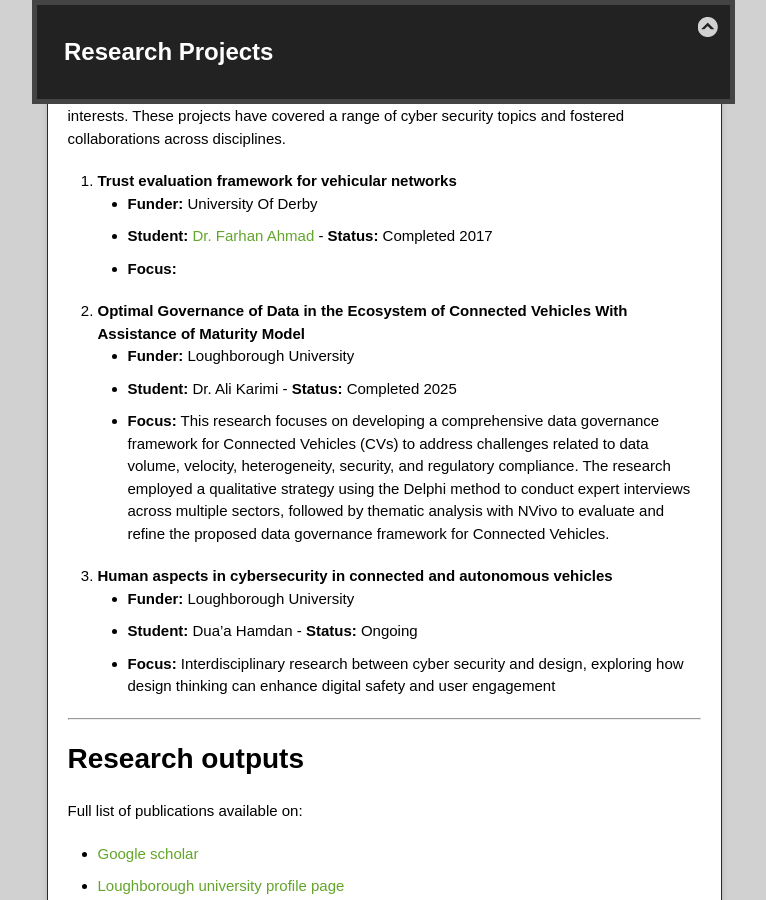
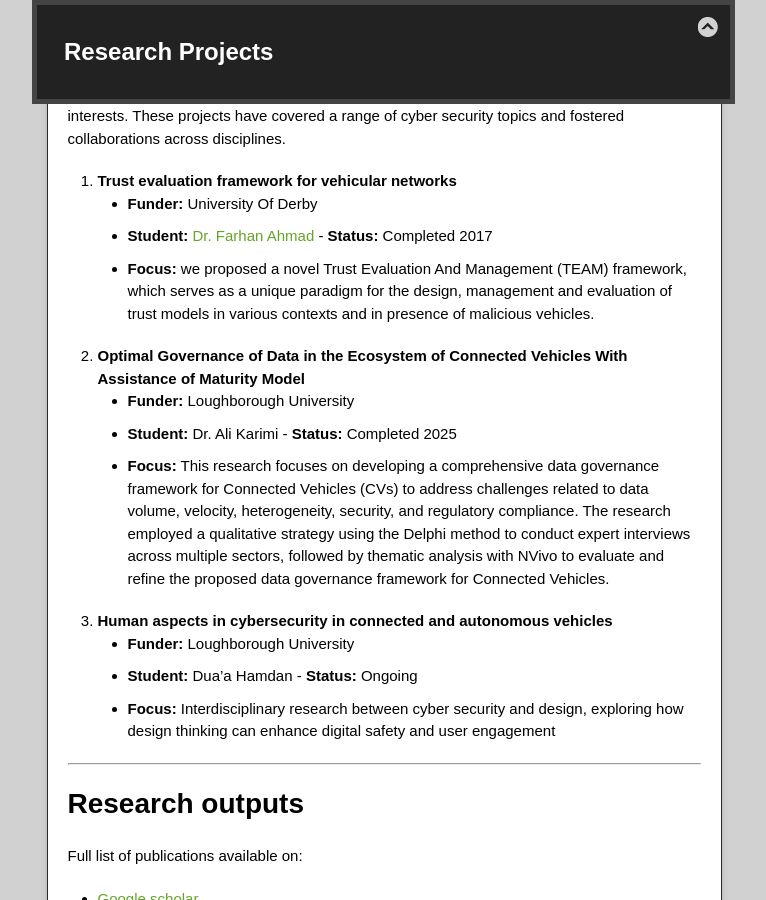
Before and after one commit to asmaadnane/asmaadnane.github.io, a Jekyll site: the page built from research.md, in a window 1280 px wide and 900 px high, scrolled down 1178 px. Shown: the whole window, without its empty margins (256-1022 px from the left). Built offline with Jekyll 4.4.1, drawn with Linux system fonts in a browser that asks for light colours; our own code applies the rules of GitHub Pages for plain Markdown files.

Commit message:
updated research file

```diff
--- a/research.md
+++ b/research.md
@@ -50,7 +50,9 @@ These projects have covered a range of cyber security topics and fostered collab
 1. **Trust evaluation framework for vehicular networks**
 	- **Funder:** University Of Derby
 	- **Student:** [Dr. Farhan Ahmad](https://www.linkedin.com/in/farhan-ahmad-phd-2b4ba330/) - **Status:** Completed 2017
-	- **Focus:**
+	- **Focus:**  we proposed a novel Trust Evaluation And Management (TEAM) framework,
+which serves as a unique paradigm for the design, management and evaluation of trust models in
+various contexts and in presence of malicious vehicles.
 
 2. **Optimal Governance of Data in the Ecosystem of
 Connected Vehicles With Assistance of Maturity
```
